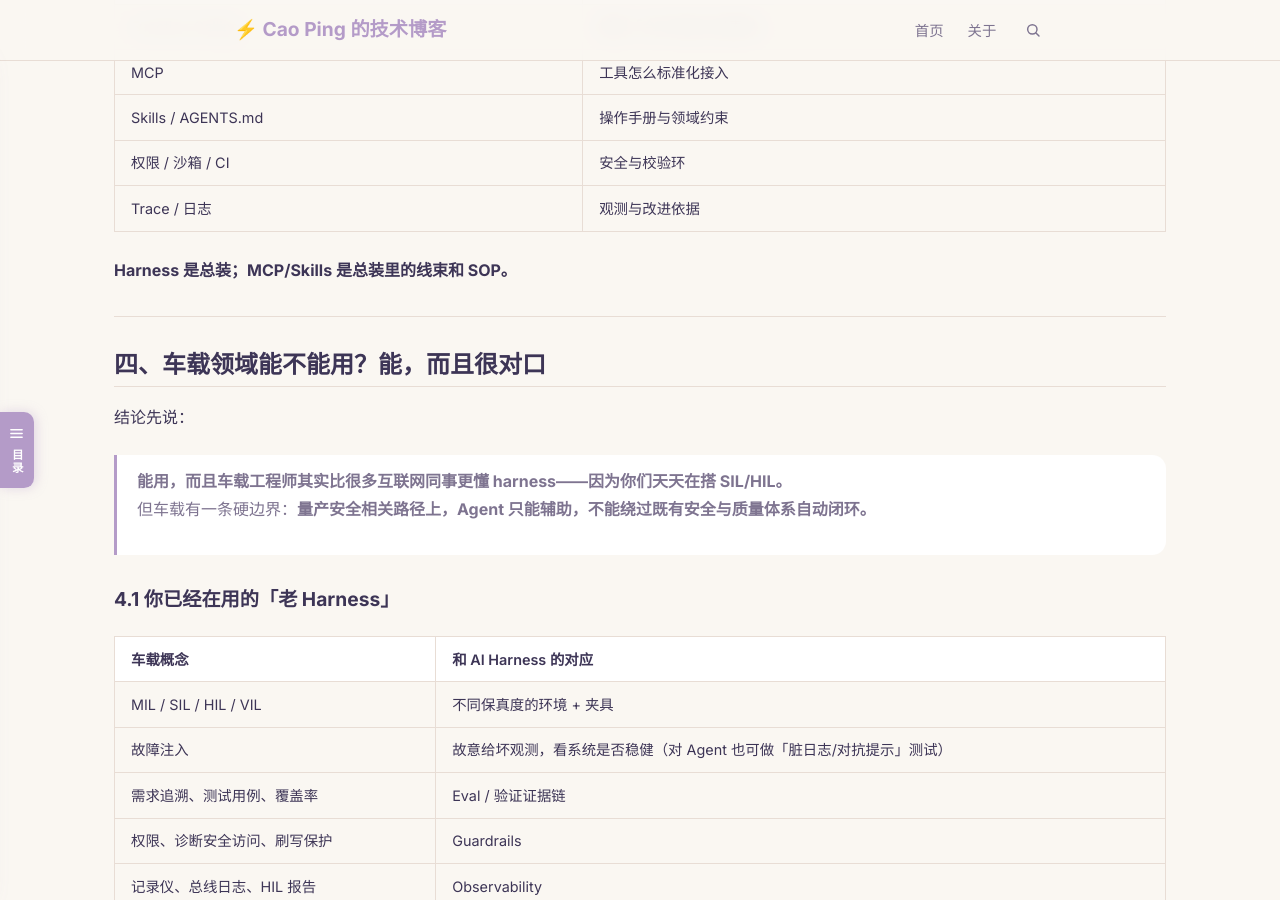
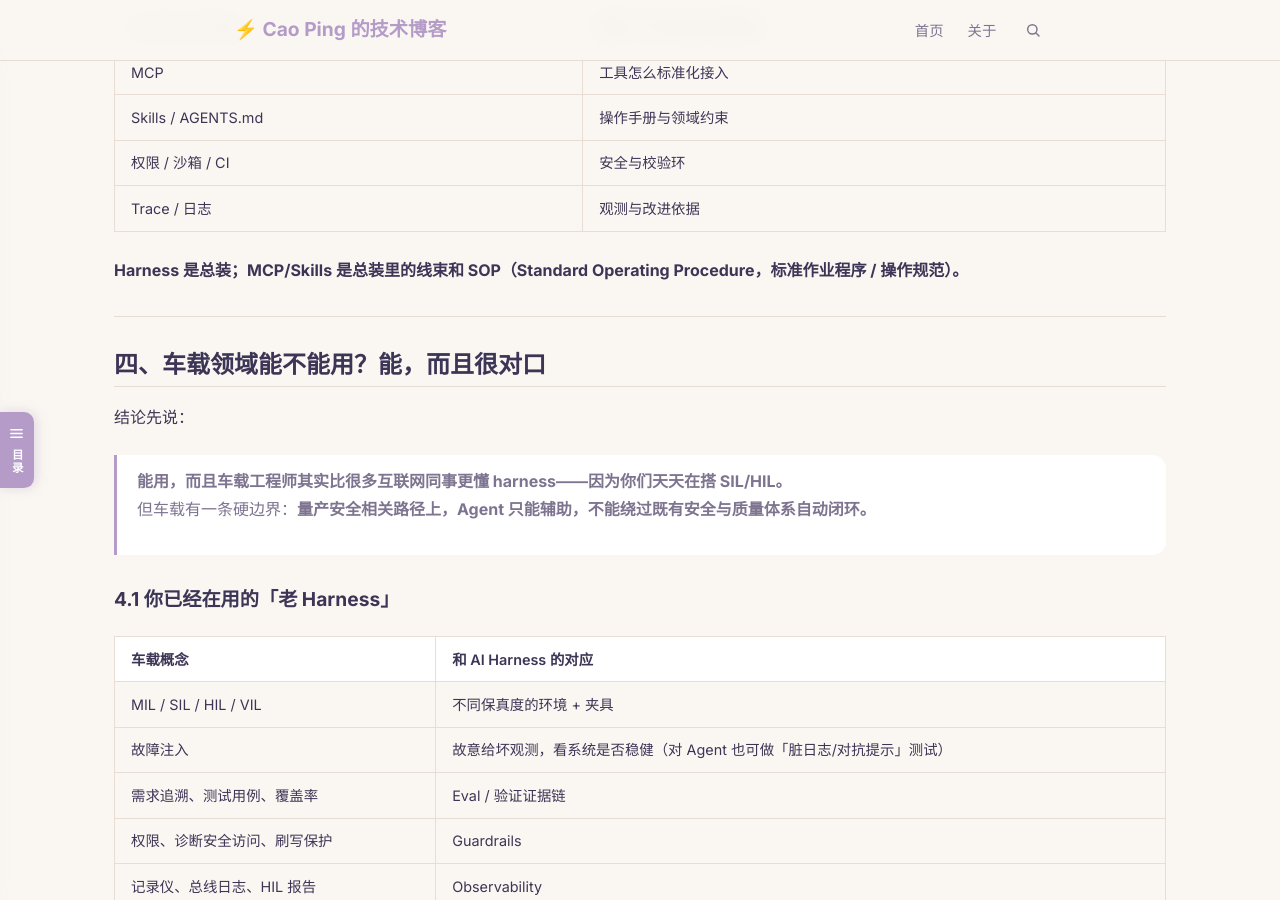
Before and after one commit to caoping0623/caoping0623.github.io, a Jekyll site: the page built from _posts/2026-07-30-ai-harness.md, in a window 1280 px wide and 900 px high, scrolled down 8453 px. Built offline with Jekyll 4.4.1, drawn with Linux system fonts in a browser that asks for light colours.

Commit message:
docs: 为 SOP 补充全称释义
Co-authored-by: Cursor <cursoragent@cursor.com>

```diff
--- a/_posts/2026-07-30-ai-harness.md
+++ b/_posts/2026-07-30-ai-harness.md
@@ -314,7 +314,7 @@ CI（持续集成）是仓库上那套自动检查：一推代码或提 PR，就
 | 权限 / 沙箱 / CI | 安全与校验环 |
 | Trace / 日志 | 观测与改进依据 |
 
-**Harness 是总装；MCP/Skills 是总装里的线束和 SOP。**
+**Harness 是总装；MCP/Skills 是总装里的线束和 SOP（Standard Operating Procedure，标准作业程序 / 操作规范）。**
 
 ---
 
```
